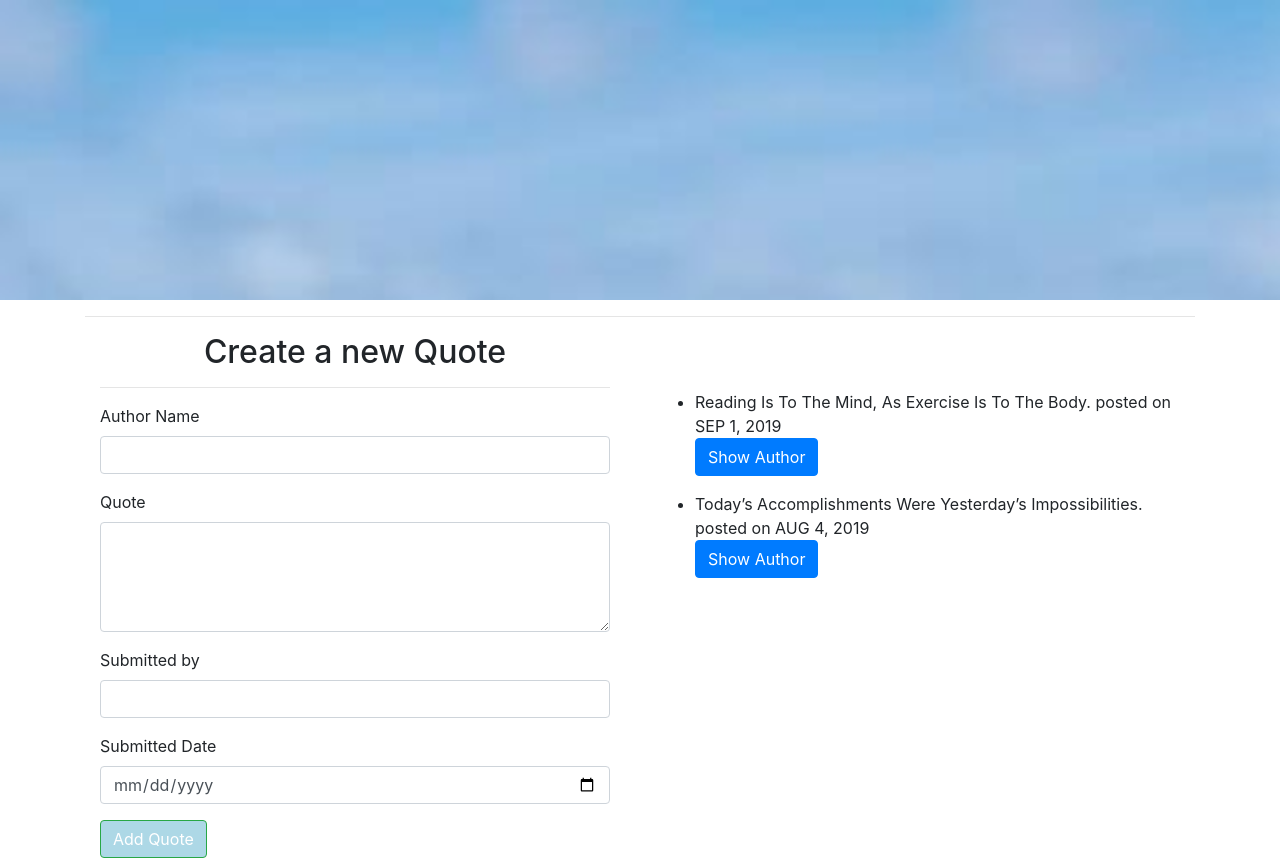
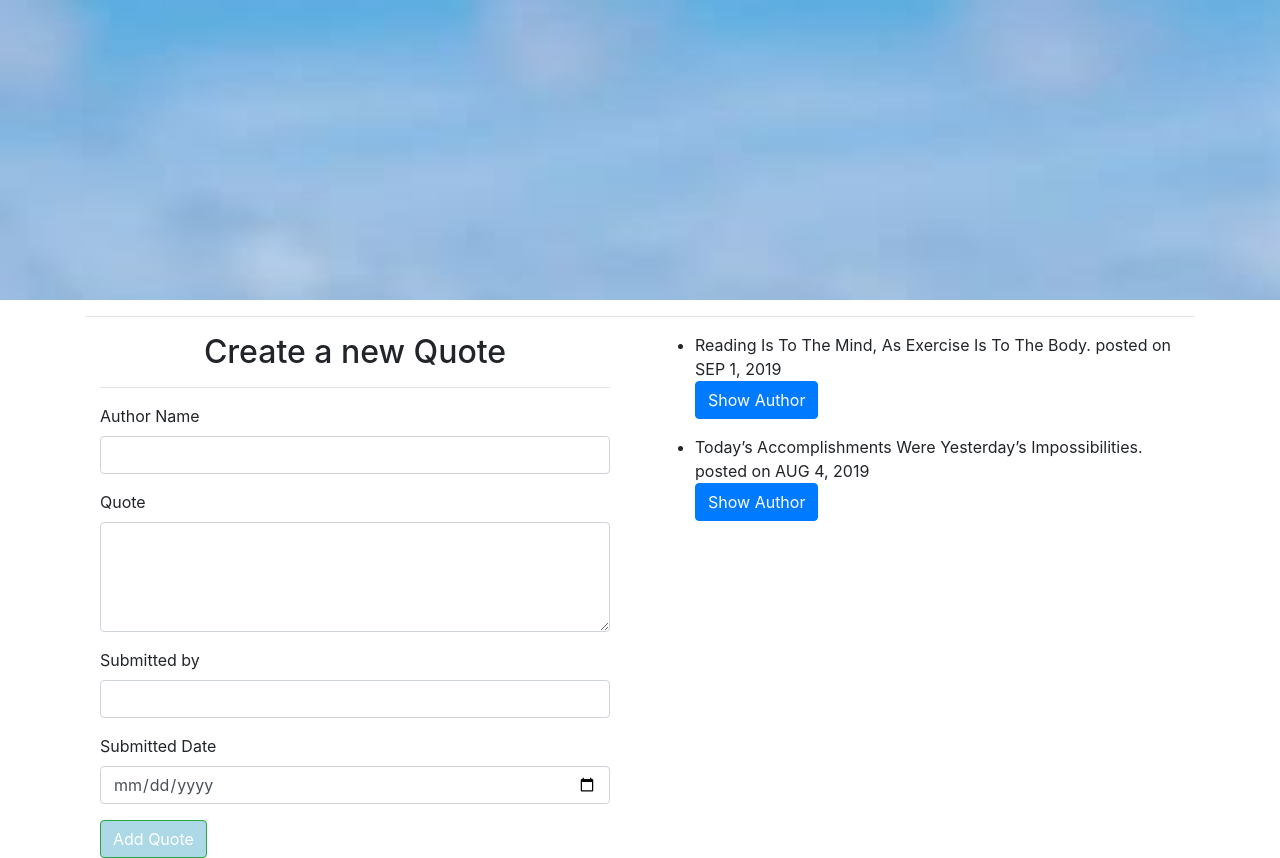
Before and after one commit to Agnes-N/QuoteApp, an Angular app: page / in a window 1280 px wide. Built offline with nearby package versions, Linux system fonts and the light colour scheme.

Commit message:
deletes unnecessary commits

```diff
--- a/src/app/quote/quote.component.html
+++ b/src/app/quote/quote.component.html
@@ -7,14 +7,13 @@
             </app-quote-form>
         </div>
 
-        <div class="col-md-6" style="margin-top: 5%;">
+        <div class="col-md-6">
             <div *ngFor='let quote of quotes; let i = index'>
                 <div>
                     <ul>
                         <li id="{{i}}">{{quote.quote}} posted on {{quote.completeDate|date|uppercase}}</li>
                         <button (click)='toggleDetails(i)' class="btn btn-primary">Show Author</button>
                     </ul>
-
                 </div>
 
                 <div *ngIf='quote.showAuthor'>
```
